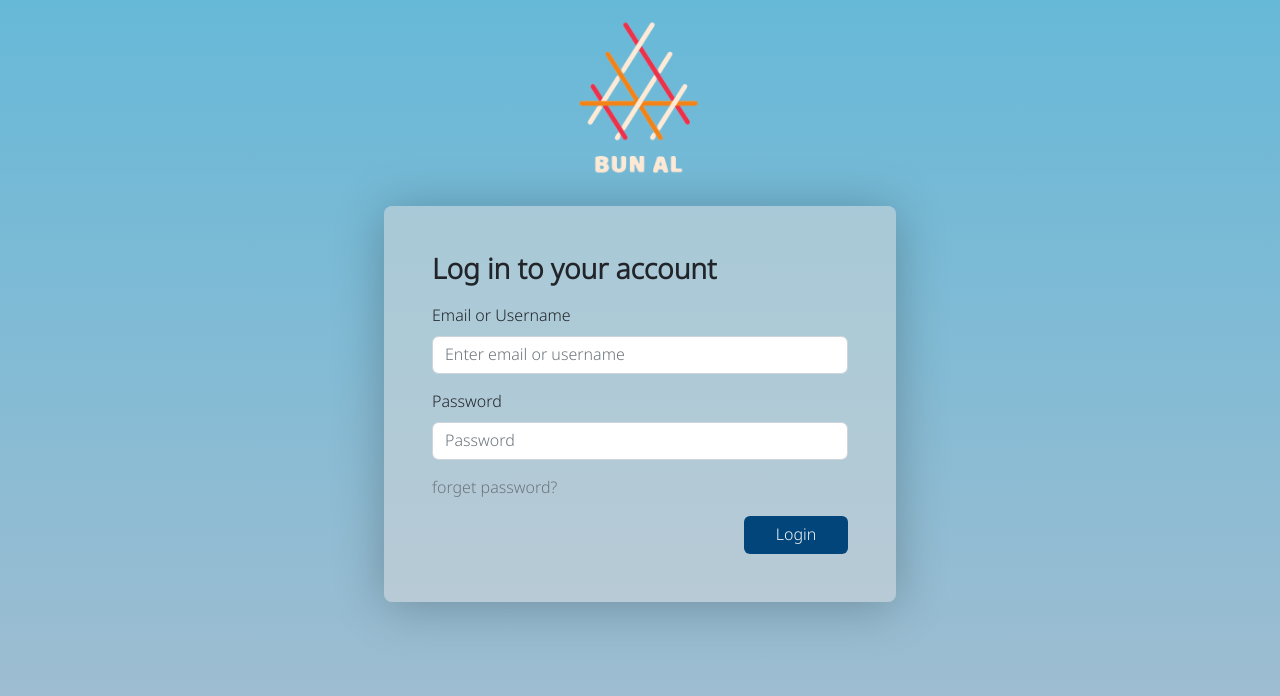
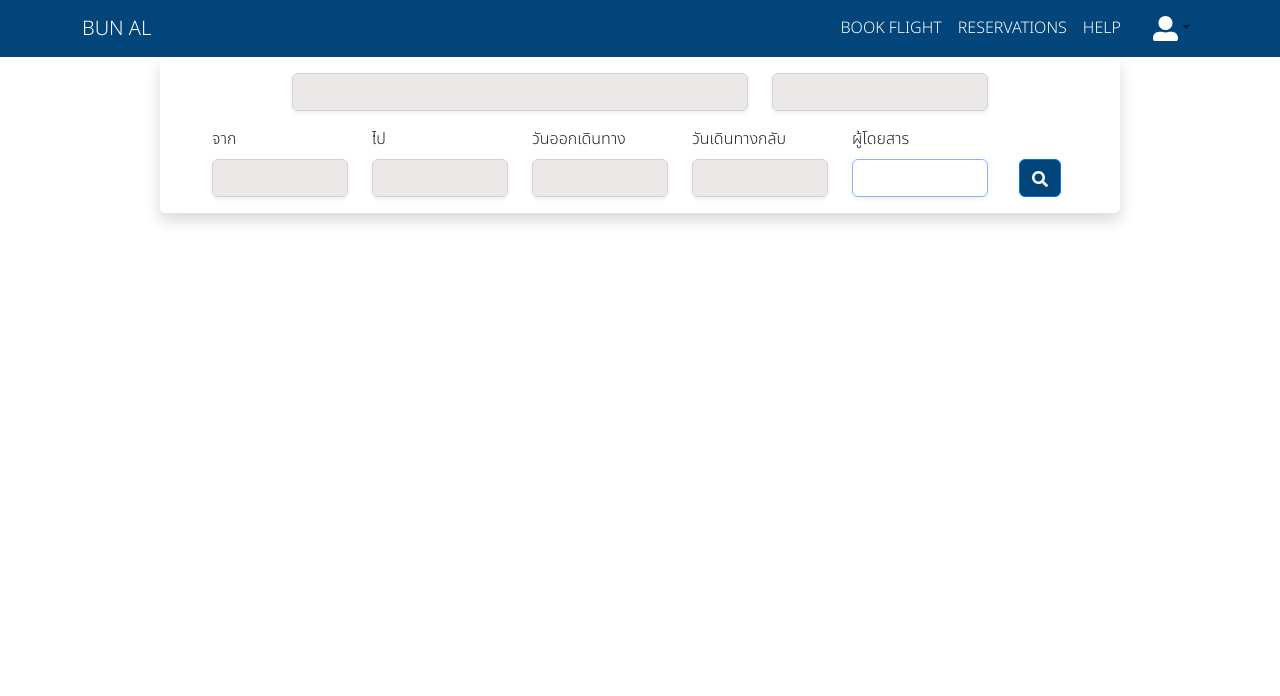
Before and after one commit to B-MNSN/dii-front-end-project, a React (Create React App) app: page / in a window 1280 px wide. Shown: the top 696 px of the page. Built offline with nearby package versions, Linux system fonts and the light colour scheme.

Commit message:
BookingSearchBox

```diff
--- a/src/App.js
+++ b/src/App.js
@@ -1,30 +1,22 @@
 import 'bootstrap/dist/css/bootstrap.min.css';
 // import './App.css';
 import './index.css';
-// import Navbar from './components/Navbar';
-import Login from './components/Login';
+import Navbar from './components/Navbar';
+// import Login from './components/Login';
 // import ChangeFlight from './components/ChangeFlight';
 // import { useState } from 'react';
 // import { Button } from 'react-bootstrap';
 import Container from './components/Container';
+import BookingSearch from './components/BookingSearch';
 
 function App() {
-  // const [modalShow, setModalShow] = useState(false);
 
   return (
     <>
-      {/* <Navbar /> */}
+      <Navbar />
       <Container>
-          <Login/>
+        <BookingSearch />
       </Container>
-      {/* <Button variant="primary" onClick={() => setModalShow(true)}>
-        Something
-      </Button> */}
-
-      {/* <ChangeFlight
-        show={modalShow}
-        onHide={() => setModalShow(false)}
-      /> */}
     </>
   );
 }
--- /dev/null
+++ b/src/components/BookingSearch.js
@@ -0,0 +1,93 @@
+import React from 'react';
+import { Form, Container, Row, Col, Button } from 'react-bootstrap';
+import { FaSearch } from 'react-icons/fa';
+
+function BookingSearch() {
+    return (
+        <>
+            <div className=' w-75 rounded shadow'>
+                <Form>
+                    <Container className=' py-3'>
+                        <Row className='pb-3 justify-content-center'>
+                            <Col lg={6}>
+                                <Form.Group className='shadow-sm rounded'>
+                                    <Form.Control
+                                        type="text"
+                                        autoFocus
+                                        className='B-inputBox'
+                                    ></Form.Control>
+                                </Form.Group>
+                            </Col>
+                            <Col lg={3}>
+                                <Form.Group className='shadow-sm rounded'>
+                                    <Form.Control
+                                        type="text"
+                                        autoFocus
+                                        className='B-inputBox'
+                                    />
+                                </Form.Group>
+                            </Col>
+                        </Row>
+                        <Row className='justify-content-center'>
+                            <Col lg={2}>
+                                <Form.Group>
+                                    <Form.Label>จาก</Form.Label>
+                                    <Form.Control
+                                        type="text"
+                                        autoFocus
+                                        className='shadow-sm rounded B-inputBox'
+                                    />
+                                </Form.Group>
+                            </Col>
+                            <Col lg={2}>
+                                <Form.Group>
+                                    <Form.Label>ไป</Form.Label>
+                                    <Form.Control
+                                        type="text"
+                                        autoFocus
+                                        className='shadow-sm rounded B-inputBox'
+                                    />
+                                </Form.Group>
+                            </Col>
+                            <Col lg={2}>
+                                <Form.Group>
+                                    <Form.Label>วันออกเดินทาง</Form.Label>
+                                    <Form.Control
+                                        type="text"
+                                        autoFocus
+                                        className='shadow-sm rounded B-inputBox'
+                                    />
+                                </Form.Group>
+                            </Col>
+                            <Col lg={2}>
+                                <Form.Group>
+                                    <Form.Label>วันเดินทางกลับ</Form.Label>
+                                    <Form.Control
+                                        type="text"
+                                        autoFocus
+                                        className='shadow-sm rounded B-inputBox'
+                                    />
+                                </Form.Group>
+                            </Col>
+                            <Col lg={2}>
+                                <Form.Group>
+                                    <Form.Label>ผู้โดยสาร</Form.Label>
+                                    <Form.Control
+                                        type="text"
+                                        autoFocus
+                                        className='shadow-sm rounded B-inputBox'
+                                    />
+                                </Form.Group>
+                            </Col>
+                            <Col lg={1} className='d-flex justify-content-center align-items-end'>
+                                <Button href='#' className='B-seachButton'><FaSearch color={'#ffffff'} /></Button>
+                            </Col>
+                        </Row>
+                    </Container>
+                </Form>
+            </div>
+        </>
+    );
+}
+
+export default BookingSearch;
--- a/src/components/Container.js
+++ b/src/components/Container.js
@@ -1,7 +1,7 @@
 import propType from 'prop-types';
 
-function Container({children}){
-    return  (
+function Container({ children }) {
+    return (
         <main>{children}</main>
     );
 }
--- a/src/index.css
+++ b/src/index.css
@@ -5,16 +5,16 @@
     font-family: 'Noto Sans Thai', sans-serif;
 }
 
-html{
+html {
     height: 100%;
 }
 
-body {
+/* body {
     margin: 0;
     background: linear-gradient(180deg, rgba(1, 138, 190, 0.6) 0%, rgba(32, 91, 138, 0.4) 100%);
     background-repeat: no-repeat;
     background-size: cover;
-}
+} */
 
 .nav {
     background-color: #02457A;
@@ -43,3 +43,18 @@ main {
     background-color: #02457A;
 
 }
+
+/* For bg Main theme color */
+.bg-blue {
+    background-color: #02457A;
+}
+
+/* For BookingSearch */
+.B-seachButton {
+    background-color: #02457A;
+    size: 5rem;
+}
+
+.B-inputBox {
+    background-color: #ECE8E8;
+}
```
